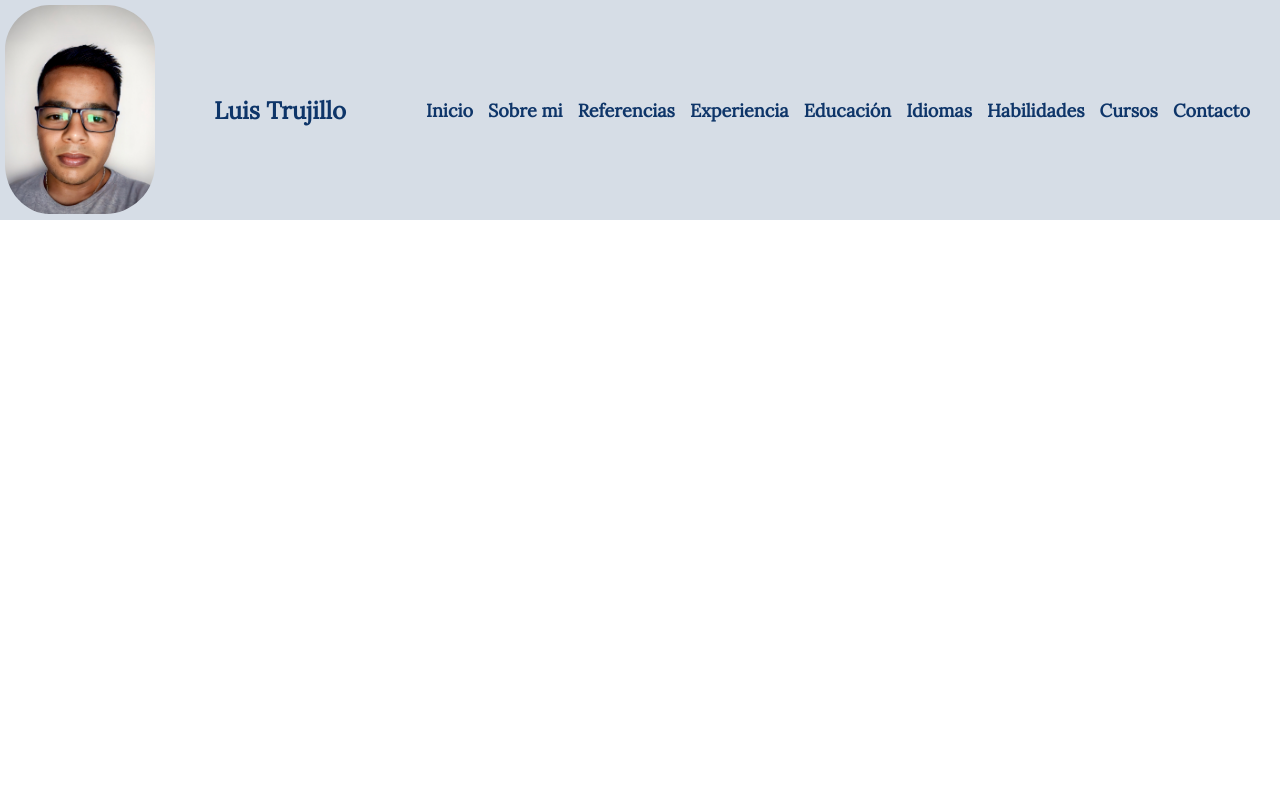
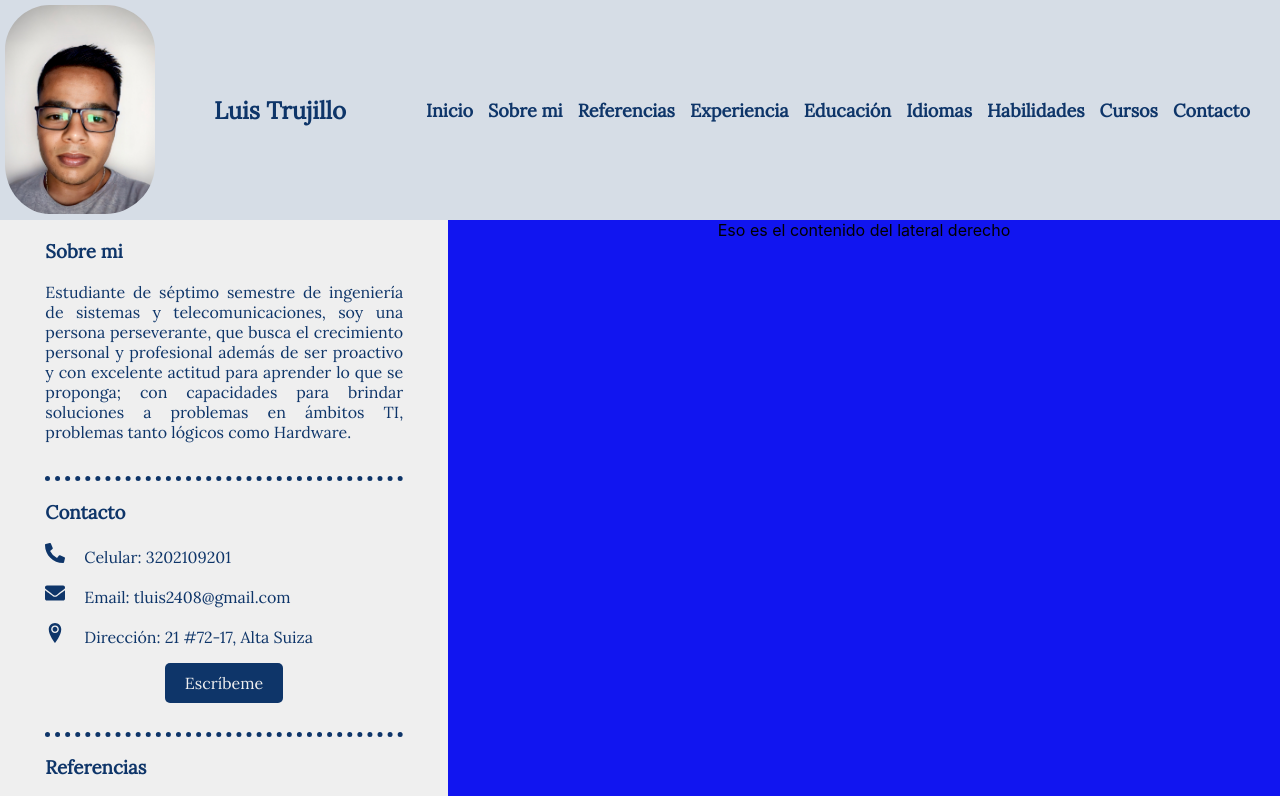
Before and after one commit to Luis-Trujillo/HV-react, a React (Create React App) app: page / in a window 1280 px wide. Shown: the top 796 px of the page. Built offline with nearby package versions, Linux system fonts and the light colour scheme.

Commit message:
Se modifica el app principal para algunos llamados

```diff
--- a/src/App.js
+++ b/src/App.js
@@ -2,13 +2,16 @@
 import './App.css';
 //Se importan componetes
 import { Header } from './components/header';
+import { Main } from './components/main';
 //Se importan estilos
 import './components/header/styles/header.css';
+import './components/main/styles/main.css';
 
 function App() {
   return (
     <div className="App">
       <Header/>
+      <Main/>
     </div>
   );
 }
```
